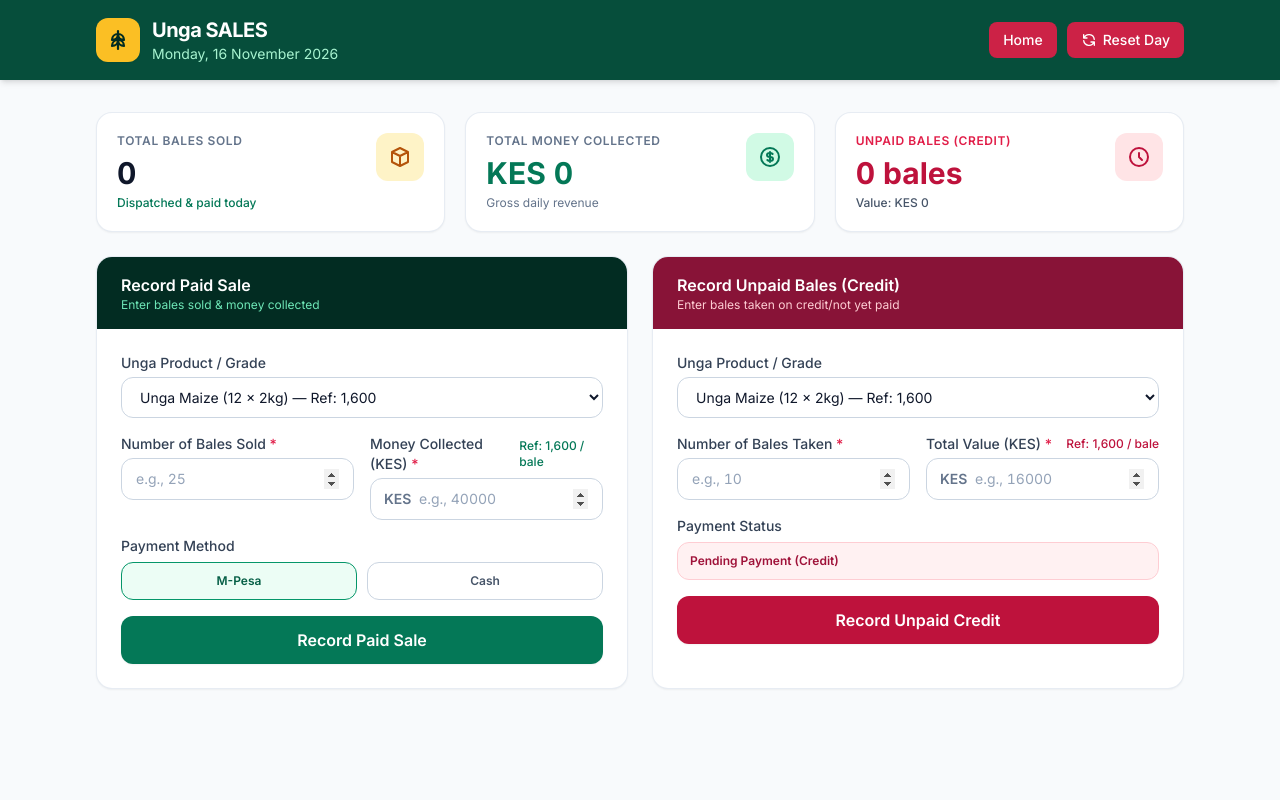
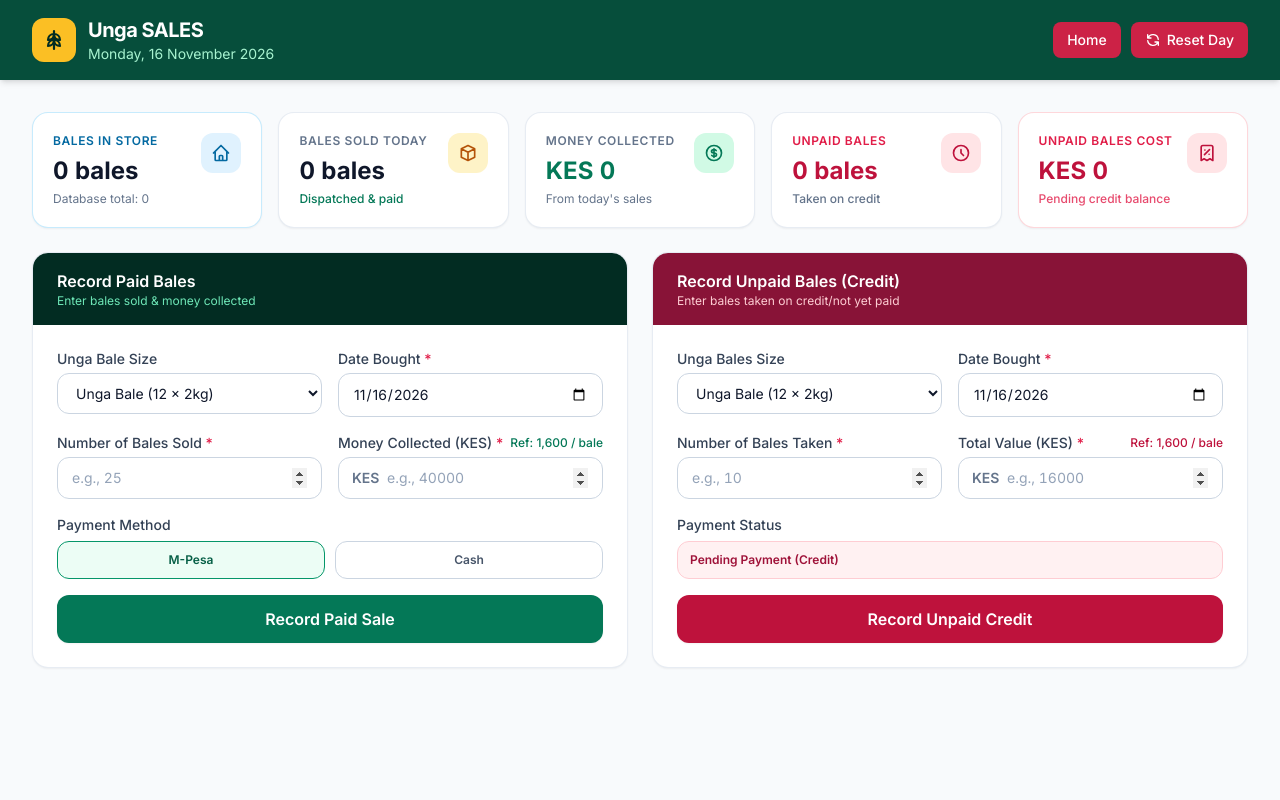
Before and after one commit to FREDRICK18682/Rumu-Unga-Management-System, a Django app: page /sales/ in a window 1280 px wide. Run offline with Django 5.2, Linux system fonts and the light colour scheme; data that the repository does not hold is empty; some libraries are stand-ins or nearby versions.

Commit message:
satrted on the API for sales app

```diff
--- a/sales/templates/sales/sales.html
+++ b/sales/templates/sales/sales.html
@@ -22,7 +22,7 @@
 
   <!-- Top Navigation Bar -->
   <header class="bg-emerald-900 text-white shadow-md sticky top-0 z-30">
-    <div class="max-w-6xl mx-auto px-4 sm:px-6 lg:px-8 py-4 flex flex-wrap items-center justify-between gap-4">
+    <div class="max-w-7xl mx-auto px-4 sm:px-6 lg:px-8 py-4 flex flex-wrap items-center justify-between gap-4">
       <div class="flex items-center gap-3">
         <!-- Grain / Milling Emblem SVG -->
         <div class="bg-amber-400 text-emerald-950 p-2.5 rounded-xl shadow-sm">
@@ -37,9 +37,11 @@
       </div>
 
       <div class="flex items-center gap-2.5">
-         <a href="{% url 'Home:index' %}"
+        <a
+          href="{% url 'Home:index' %}"
           class="inline-flex items-center justify-center bg-rose-600/90 hover:bg-rose-600 text-white text-xs sm:text-sm font-medium px-3.5 py-2 rounded-lg transition cursor-pointer">
-        Home</a>
+          Home
+        </a>
         <button
           id="btn-open-reset-modal"
           type="button"
@@ -55,80 +57,123 @@
   </header>
 
   <!-- Main Content -->
-  <main class="max-w-6xl w-full mx-auto px-4 sm:px-6 lg:px-8 py-6 sm:py-8 flex-1 space-y-6">
+  <main class="max-w-7xl w-full mx-auto px-4 sm:px-6 lg:px-8 py-6 sm:py-8 flex-1 space-y-6">
 
-    <!-- KPI Summary Cards (3 Cards now) -->
-    <section aria-label="Sales Summary" class="grid grid-cols-1 sm:grid-cols-3 gap-4 sm:gap-5">
+    <!-- KPI Summary Cards (5 Cards) -->
+    <section aria-label="Sales Summary" class="grid grid-cols-1 sm:grid-cols-2 lg:grid-cols-5 gap-4">
 
-      <!-- Total Bales Sold -->
-      <div class="bg-white rounded-2xl p-5 border border-slate-200/80 shadow-sm flex items-start justify-between">
+      <!-- 1. Bales in Store -->
+      <div class="bg-white rounded-2xl p-4 sm:p-5 border border-sky-200/80 shadow-sm flex items-start justify-between">
         <div>
-          <p class="text-xs font-semibold uppercase tracking-wider text-slate-500">Total Bales Sold</p>
-          <p id="kpi-total-bales" class="text-2xl sm:text-3xl font-bold text-slate-900 mt-1.5 tabular-nums">0</p>
-          <p class="text-xs text-emerald-700 font-medium mt-1">Dispatched & paid today</p>
+          <p class="text-xs font-semibold uppercase tracking-wider text-sky-700">Bales in Store</p>
+          <p id="kpi-store-bales" class="text-2xl font-bold text-slate-900 mt-1.5 tabular-nums">Loading...</p>
+          <p id="kpi-store-subtext" class="text-xs text-slate-500 mt-1">Database inventory</p>
         </div>
-        <div class="p-3 bg-amber-100 text-amber-700 rounded-xl">
-          <svg xmlns="http://www.w3.org/2000/svg" class="h-6 w-6" fill="none" viewBox="0 0 24 24" stroke="currentColor" stroke-width="2">
+        <div class="p-2.5 bg-sky-100 text-sky-700 rounded-xl shrink-0">
+          <svg xmlns="http://www.w3.org/2000/svg" class="h-5 w-5" fill="none" viewBox="0 0 24 24" stroke="currentColor" stroke-width="2">
+            <path stroke-linecap="round" stroke-linejoin="round" d="M3 12l2-2m0 0l7-7 7 7M5 10v10a1 1 0 001 1h3m10-11l2 2m-2-2v10a1 1 0 01-1 1h-3m-6 0a1 1 0 001-1v-4a1 1 0 011-1h2a1 1 0 011 1v4a1 1 0 001 1m-6 0h6" />
+          </svg>
+        </div>
+      </div>
+
+      <!-- 2. Total Bales Sold Today -->
+      <div class="bg-white rounded-2xl p-4 sm:p-5 border border-slate-200/80 shadow-sm flex items-start justify-between">
+        <div>
+          <p class="text-xs font-semibold uppercase tracking-wider text-slate-500">Bales Sold Today</p>
+          <p id="kpi-total-bales" class="text-2xl font-bold text-slate-900 mt-1.5 tabular-nums">0 bales</p>
+          <p class="text-xs text-emerald-700 font-medium mt-1">Dispatched & paid</p>
+        </div>
+        <div class="p-2.5 bg-amber-100 text-amber-700 rounded-xl shrink-0">
+          <svg xmlns="http://www.w3.org/2000/svg" class="h-5 w-5" fill="none" viewBox="0 0 24 24" stroke="currentColor" stroke-width="2">
             <path stroke-linecap="round" stroke-linejoin="round" d="M20 7l-8-4-8 4m16 0l-8 4m8-4v10l-8 4m0-10L4 7m8 4v10M4 7v10l8 4" />
           </svg>
         </div>
       </div>
 
-      <!-- Total Money Collected -->
-      <div class="bg-white rounded-2xl p-5 border border-slate-200/80 shadow-sm flex items-start justify-between">
+      <!-- 3. Money Collected from Today's Sales -->
+      <div class="bg-white rounded-2xl p-4 sm:p-5 border border-slate-200/80 shadow-sm flex items-start justify-between">
         <div>
-          <p class="text-xs font-semibold uppercase tracking-wider text-slate-500">Total Money Collected</p>
-          <p id="kpi-total-money" class="text-2xl sm:text-3xl font-bold text-emerald-700 mt-1.5 tabular-nums">KES 0</p>
-          <p class="text-xs text-slate-500 mt-1">Gross daily revenue</p>
+          <p class="text-xs font-semibold uppercase tracking-wider text-slate-500">Money Collected</p>
+          <p id="kpi-total-money" class="text-2xl font-bold text-emerald-700 mt-1.5 tabular-nums">KES 0</p>
+          <p class="text-xs text-slate-500 mt-1">From today's sales</p>
         </div>
-        <div class="p-3 bg-emerald-100 text-emerald-700 rounded-xl">
-          <svg xmlns="http://www.w3.org/2000/svg" class="h-6 w-6" fill="none" viewBox="0 0 24 24" stroke="currentColor" stroke-width="2">
+        <div class="p-2.5 bg-emerald-100 text-emerald-700 rounded-xl shrink-0">
+          <svg xmlns="http://www.w3.org/2000/svg" class="h-5 w-5" fill="none" viewBox="0 0 24 24" stroke="currentColor" stroke-width="2">
             <path stroke-linecap="round" stroke-linejoin="round" d="M12 8c-1.657 0-3 .895-3 2s1.343 2 3 2 3 .895 3 2-1.343 2-3 2m0-8c1.11 0 2.08.402 2.599 1M12 8V7m0 1v8m0 0v1m0-1c-1.11 0-2.08-.402-2.599-1M21 12a9 9 0 11-18 0 9 9 0 0118 0z" />
           </svg>
         </div>
       </div>
 
-      <!-- Unpaid Bales / Credit Card (New) -->
-      <div class="bg-white rounded-2xl p-5 border border-slate-200/80 shadow-sm flex items-start justify-between">
+      <!-- 4. Number of Unpaid Bales -->
+      <div class="bg-white rounded-2xl p-4 sm:p-5 border border-slate-200/80 shadow-sm flex items-start justify-between">
         <div>
-          <p class="text-xs font-semibold uppercase tracking-wider text-rose-600">Unpaid Bales (Credit)</p>
-          <p id="kpi-unpaid-bales" class="text-2xl sm:text-3xl font-bold text-rose-700 mt-1.5 tabular-nums">0 bales</p>
-          <p id="kpi-unpaid-value" class="text-xs text-slate-600 font-medium mt-1">Value: KES 0</p>
+          <p class="text-xs font-semibold uppercase tracking-wider text-rose-600">Unpaid Bales</p>
+          <p id="kpi-unpaid-bales" class="text-2xl font-bold text-rose-700 mt-1.5 tabular-nums">0 bales</p>
+          <p class="text-xs text-slate-500 font-medium mt-1">Taken on credit</p>
         </div>
-        <div class="p-3 bg-rose-100 text-rose-700 rounded-xl">
-          <svg xmlns="http://www.w3.org/2000/svg" class="h-6 w-6" fill="none" viewBox="0 0 24 24" stroke="currentColor" stroke-width="2">
+        <div class="p-2.5 bg-rose-100 text-rose-700 rounded-xl shrink-0">
+          <svg xmlns="http://www.w3.org/2000/svg" class="h-5 w-5" fill="none" viewBox="0 0 24 24" stroke="currentColor" stroke-width="2">
             <path stroke-linecap="round" stroke-linejoin="round" d="M12 8v4l3 3m6-3a9 9 0 11-18 0 9 9 0 0118 0z" />
+          </svg>
+        </div>
+      </div>
+
+      <!-- 5. Cost of Unpaid Bales -->
+      <div class="bg-white rounded-2xl p-4 sm:p-5 border border-rose-200/80 shadow-sm flex items-start justify-between">
+        <div>
+          <p class="text-xs font-semibold uppercase tracking-wider text-rose-600">Unpaid Bales Cost</p>
+          <p id="kpi-unpaid-cost" class="text-2xl font-bold text-rose-700 mt-1.5 tabular-nums">KES 0</p>
+          <p class="text-xs text-rose-600/80 font-medium mt-1">Pending credit balance</p>
+        </div>
+        <div class="p-2.5 bg-rose-100 text-rose-700 rounded-xl shrink-0">
+          <svg xmlns="http://www.w3.org/2000/svg" class="h-5 w-5" fill="none" viewBox="0 0 24 24" stroke="currentColor" stroke-width="2">
+            <path stroke-linecap="round" stroke-linejoin="round" d="M9 14l6-6m-5.5.5h.01m4.99 5h.01M19 21V5a2 2 0 00-2-2H7a2 2 0 00-2 2v16l3.5-2 3.5 2 3.5-2 3.5 2z" />
           </svg>
         </div>
       </div>
 
     </section>
 
-    <!-- Forms Container (Side by Side or Stacked) -->
+    <!-- Forms Container -->
     <div class="grid grid-cols-1 lg:grid-cols-2 gap-6">
 
       <!-- Form 1: Record Paid Sale -->
       <section class="bg-white rounded-2xl border border-slate-200/80 shadow-sm overflow-hidden">
         <div class="bg-emerald-950 text-white px-6 py-4 flex items-center justify-between">
           <div>
-            <h2 class="text-base font-semibold">Record Paid Sale</h2>
+            <h2 class="text-base font-semibold">Record Paid Bales</h2>
             <p class="text-xs text-emerald-300">Enter bales sold & money collected</p>
           </div>
-
         </div>
 
         <form id="sale-form" class="p-6 space-y-4">
+          <div class="grid grid-cols-1 sm:grid-cols-2 gap-4">
             <!-- Product Type -->
             <div>
-            <label for="product-type" class="block text-sm font-medium text-slate-700 mb-1">Unga Product / Grade</label>
+              <label for="product-type" class="block text-sm font-medium text-slate-700 mb-1">Unga Bale Size</label>
               <select
                 id="product-type"
                 name="productType"
                 class="w-full rounded-xl border border-slate-300 bg-white px-3.5 py-2.5 text-sm text-slate-900 focus:border-emerald-600 focus:outline-none focus:ring-2 focus:ring-emerald-600/20"
               >
-              <option value="Unga Maize (12 x 2kg)" data-rate="1600">Unga Maize (12 × 2kg) — Ref: 1,600</option>
-              <option value="Unga Maize (24 x 1kg)" data-rate="1600">Unga Maize (24 × 1kg) — Ref: 1,600</option>
+                <option value="Unga Maize (12 x 2kg)" data-rate="1600">Unga Bale (12 × 2kg)</option>
+                <option value="Unga Maize (24 x 1kg)" data-rate="1600">Unga Bale (24 × 1kg)</option>
               </select>
+            </div>
+
+            <!-- Date Bought -->
+            <div>
+              <label for="sale-date-bought" class="block text-sm font-medium text-slate-700 mb-1">
+                Date Bought <span class="text-rose-600">*</span>
+              </label>
+              <input
+                type="date"
+                id="sale-date-bought"
+                name="date_bought"
+                required
+                class="w-full rounded-xl border border-slate-300 bg-white px-3.5 py-2.5 text-sm text-slate-900 focus:border-emerald-600 focus:outline-none focus:ring-2 focus:ring-emerald-600/20"
+              />
+            </div>
           </div>
 
           <div class="grid grid-cols-1 sm:grid-cols-2 gap-4">
@@ -213,17 +258,33 @@
         </div>
 
         <form id="credit-form" class="p-6 space-y-4">
+          <div class="grid grid-cols-1 sm:grid-cols-2 gap-4">
             <!-- Product Type -->
             <div>
-            <label for="credit-product-type" class="block text-sm font-medium text-slate-700 mb-1">Unga Product / Grade</label>
+              <label for="credit-product-type" class="block text-sm font-medium text-slate-700 mb-1">Unga Bales Size</label>
               <select
                 id="credit-product-type"
                 name="creditProductType"
                 class="w-full rounded-xl border border-slate-300 bg-white px-3.5 py-2.5 text-sm text-slate-900 focus:border-rose-600 focus:outline-none focus:ring-2 focus:ring-rose-600/20"
               >
-              <option value="Unga Maize (12 x 2kg)" data-rate="1600">Unga Maize (12 × 2kg) — Ref: 1,600</option>
-              <option value="Unga Maize (24 x 1kg)" data-rate="1600">Unga Maize (24 × 1kg) — Ref: 1,600</option>
+                <option value="Unga Maize (12 x 2kg)" data-rate="1600">Unga Bale (12 × 2kg)</option>
+                <option value="Unga Maize (24 x 1kg)" data-rate="1600">Unga Bale (24 × 1kg)</option>
               </select>
+            </div>
+
+            <!-- Date Bought -->
+            <div>
+              <label for="credit-date-bought" class="block text-sm font-medium text-slate-700 mb-1">
+                Date Bought <span class="text-rose-600">*</span>
+              </label>
+              <input
+                type="date"
+                id="credit-date-bought"
+                name="date_bought"
+                required
+                class="w-full rounded-xl border border-slate-300 bg-white px-3.5 py-2.5 text-sm text-slate-900 focus:border-rose-600 focus:outline-none focus:ring-2 focus:ring-rose-600/20"
+              />
+            </div>
           </div>
 
           <div class="grid grid-cols-1 sm:grid-cols-2 gap-4">
@@ -336,34 +397,37 @@
       const STORAGE_KEY_CREDIT = 'unga_miller_credit_v1';
 
       // State
-      let sales = loadStorage(STORAGE_KEY_SALES);
-      let creditSales = loadStorage(STORAGE_KEY_CREDIT);
+      let sales = loadStorage(STORAGE_KEY_SALES, []);
+      let creditSales = loadStorage(STORAGE_KEY_CREDIT, []);
+      let dbBalesStock = 0; // Stores the fetched database stock
 
       let manualAmountEdited = false;
       let creditManualAmountEdited = false;
 
       // DOM Elements
       const dateDisplay = document.getElementById('current-date-display');
+      const kpiStoreBales = document.getElementById('kpi-store-bales');
+      const kpiStoreSubtext = document.getElementById('kpi-store-subtext');
       const kpiTotalBales = document.getElementById('kpi-total-bales');
       const kpiTotalMoney = document.getElementById('kpi-total-money');
       const kpiUnpaidBales = document.getElementById('kpi-unpaid-bales');
-      const kpiUnpaidValue = document.getElementById('kpi-unpaid-value');
+      const kpiUnpaidCost = document.getElementById('kpi-unpaid-cost');
 
       // Form 1 Elements
       const saleForm = document.getElementById('sale-form');
       const productSelect = document.getElementById('product-type');
+      const saleDateBoughtInput = document.getElementById('sale-date-bought');
       const balesInput = document.getElementById('bales-sold');
       const amountInput = document.getElementById('amount-collected');
-      const customerInput = document.getElementById('customer-name');
       const rateHint = document.getElementById('rate-hint');
       const formError = document.getElementById('form-error');
 
       // Form 2 Elements (Credit)
       const creditForm = document.getElementById('credit-form');
       const creditProductSelect = document.getElementById('credit-product-type');
+      const creditDateBoughtInput = document.getElementById('credit-date-bought');
       const creditBalesInput = document.getElementById('credit-bales-sold');
       const creditAmountInput = document.getElementById('credit-amount-collected');
-      const creditCustomerInput = document.getElementById('credit-customer-name');
       const creditRateHint = document.getElementById('credit-rate-hint');
       const creditFormError = document.getElementById('credit-form-error');
 
@@ -389,7 +453,12 @@
         day: 'numeric'
       });
 
-      function loadStorage(key) {
+      // Default both "Date Bought" inputs to today's YYYY-MM-DD (local time)
+      const todayISO = new Date(now.getTime() - now.getTimezoneOffset() * 60000).toISOString().split('T')[0];
+      saleDateBoughtInput.value = todayISO;
+      creditDateBoughtInput.value = todayISO;
+
+      function loadStorage(key, fallback) {
         try {
           const saved = localStorage.getItem(key);
           if (saved !== null) {
@@ -398,7 +467,7 @@
         } catch (e) {
           console.error('Failed to read localStorage:', e);
         }
-        return [];
+        return fallback;
       }
 
       function saveStorage(key, data) {
@@ -418,6 +487,22 @@
           toast.classList.add('hidden');
           toast.classList.remove('flex');
         }, 3000);
+      }
+
+      // ** FETCH BALES STOCK FROM DJANGO API (Matched to /api/stock/) **
+      async function fetchBalesStock() {
+        try {
+          const response = await fetch('/inventory/api/stock/');
+          if (!response.ok) {
+            throw new Error('Failed to fetch stock from database');
+          }
+          const data = await response.json();
+          dbBalesStock = data.bales_stock || 0;
+          renderDashboard();
+        } catch (error) {
+          console.error('Error fetching bales stock:', error);
+          kpiStoreBales.textContent = 'Error';
+        }
       }
 
       // Auto-calculate Form 1 amount
@@ -488,13 +573,20 @@
         const totalMoney = sales.reduce((sum, item) => sum + Number(item.amount), 0);
 
         const unpaidBalesCount = creditSales.reduce((sum, item) => sum + Number(item.bales), 0);
-        const unpaidTotalValue = creditSales.reduce((sum, item) => sum + Number(item.amount), 0);
+        const unpaidTotalCost = creditSales.reduce((sum, item) => sum + Number(item.amount), 0);
 
-        kpiTotalBales.textContent = formatNumber(totalBales);
+        // Calculate remaining store stock based on Database Stock minus today's dispatched (sold + credit)
+        const totalDispatched = totalBales + unpaidBalesCount;
+        const remainingInStore = Math.max(0, Number(dbBalesStock) - totalDispatched);
+
+        kpiStoreBales.textContent = `${formatNumber(remainingInStore)} bales`;
+        kpiStoreSubtext.textContent = `Database total: ${formatNumber(dbBalesStock)}`;
+
+        kpiTotalBales.textContent = `${formatNumber(totalBales)} bales`;
         kpiTotalMoney.textContent = formatKES(totalMoney);
 
         kpiUnpaidBales.textContent = `${formatNumber(unpaidBalesCount)} bales`;
-        kpiUnpaidValue.textContent = `Value: ${formatKES(unpaidTotalValue)}`;
+        kpiUnpaidCost.textContent = formatKES(unpaidTotalCost);
       }
 
       // Form 1 Submission (Paid Sale)
@@ -505,8 +597,15 @@
         const bales = parseInt(balesInput.value, 10);
         const amount = parseFloat(amountInput.value);
         const product = productSelect.value;
-        const customer = customerInput.value.trim() || 'Walk-in Customer';
+        const date_bought = saleDateBoughtInput.value;
         const payment = saleForm.querySelector('input[name="paymentMethod"]:checked').value;
+
+        if (!date_bought) {
+          formError.textContent = 'Please select the date bought.';
+          formError.classList.remove('hidden');
+          saleDateBoughtInput.focus();
+          return;
+        }
 
         if (isNaN(bales) || bales <= 0) {
           formError.textContent = 'Please enter a valid number of bales.';
@@ -525,7 +624,7 @@
         const newSale = {
           id: 'tx-' + Date.now(),
           time: new Date().toLocaleTimeString('en-KE', { hour: '2-digit', minute: '2-digit' }),
-          customer,
+          date_bought,
           product,
           bales,
           amount,
@@ -538,7 +637,7 @@
 
         balesInput.value = '';
         amountInput.value = '';
-        customerInput.value = '';
+        saleDateBoughtInput.value = todayISO;
         manualAmountEdited = false;
         updateSuggestedAmount();
         balesInput.focus();
@@ -554,7 +653,14 @@
         const bales = parseInt(creditBalesInput.value, 10);
         const amount = parseFloat(creditAmountInput.value);
         const product = creditProductSelect.value;
-        const customer = creditCustomerInput.value.trim();
+        const date_bought = creditDateBoughtInput.value;
+
+        if (!date_bought) {
+          creditFormError.textContent = 'Please select the date bought.';
+          creditFormError.classList.remove('hidden');
+          creditDateBoughtInput.focus();
+          return;
+        }
 
         if (isNaN(bales) || bales <= 0) {
           creditFormError.textContent = 'Please enter a valid number of bales taken.';
@@ -570,17 +676,10 @@
           return;
         }
 
-        if (!customer) {
-          creditFormError.textContent = 'Please provide a customer or shop name for credit tracking.';
-          creditFormError.classList.remove('hidden');
-          creditCustomerInput.focus();
-          return;
-        }
-
         const newCreditSale = {
           id: 'credit-' + Date.now(),
           time: new Date().toLocaleTimeString('en-KE', { hour: '2-digit', minute: '2-digit' }),
-          customer,
+          date_bought,
           product,
           bales,
           amount,
@@ -593,12 +692,12 @@
 
         creditBalesInput.value = '';
         creditAmountInput.value = '';
-        creditCustomerInput.value = '';
+        creditDateBoughtInput.value = todayISO;
         creditManualAmountEdited = false;
         updateCreditSuggestedAmount();
         creditBalesInput.focus();
 
-        showToast(`Recorded ${bales} unpaid bales for ${customer}`);
+        showToast(`Recorded ${bales} unpaid bales (${formatKES(amount)})`);
       });
 
       // Reset Modal Controls
@@ -623,10 +722,10 @@
         showToast('All daily sales & credit cleared');
       });
 
-      // Initial render
+      // Initial execution
       updateSuggestedAmount();
       updateCreditSuggestedAmount();
-      renderDashboard();
+      fetchBalesStock(); // Calls the backend API on load
     })();
   </script>
 </body>
--- a/sales/views.py
+++ b/sales/views.py
@@ -1,4 +1,7 @@
 from django.shortcuts import render
+from rest_framework import  generics
+from .models import PaidBalesRecords, RecordsOfUnpaidBales
+from .serializers import PaidBalesRecordsSerializer, RecordsOfUnpaidBalesSerializer
 
 # Create your views here.
 def sale_home(request):
```
Also changed, not shown: sales/models.py (+37 -0 lines), sales/serializers.py (added, +13 -0 lines), inventory/views.py (line endings or trailing spaces), sales/migrations/0001_initial.py (added). Lines whose indentation alone changed are shown as unchanged.
